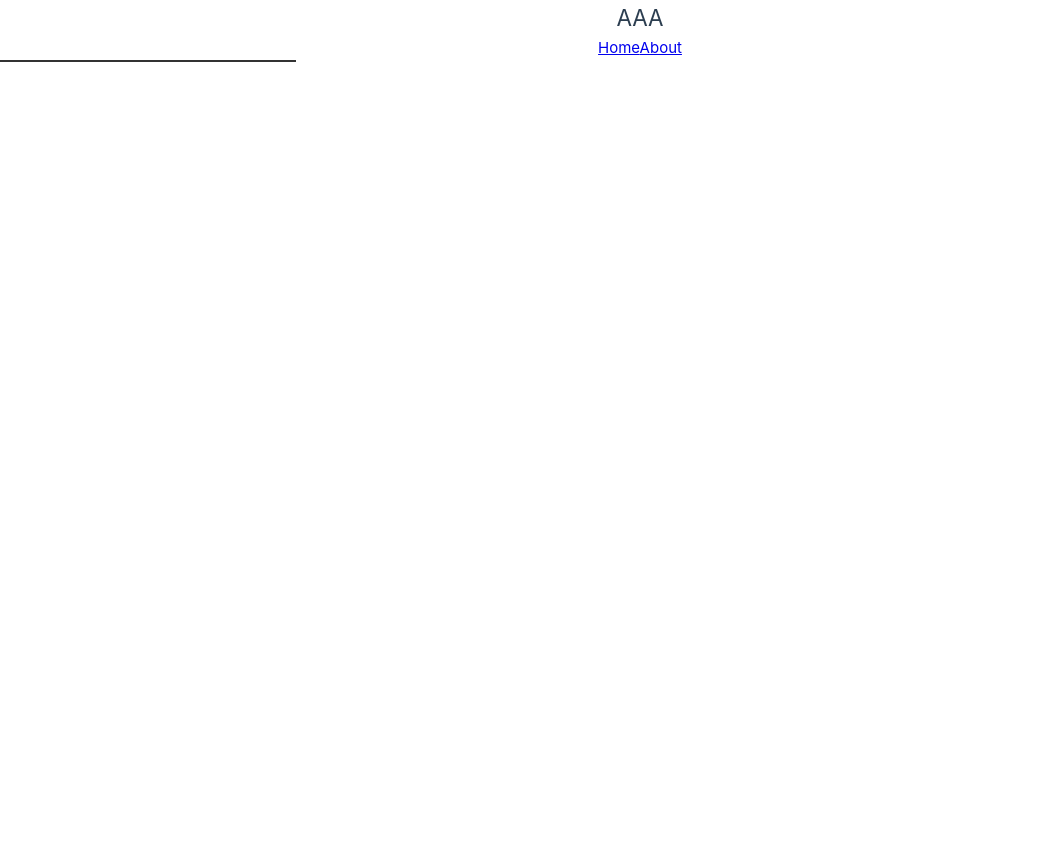
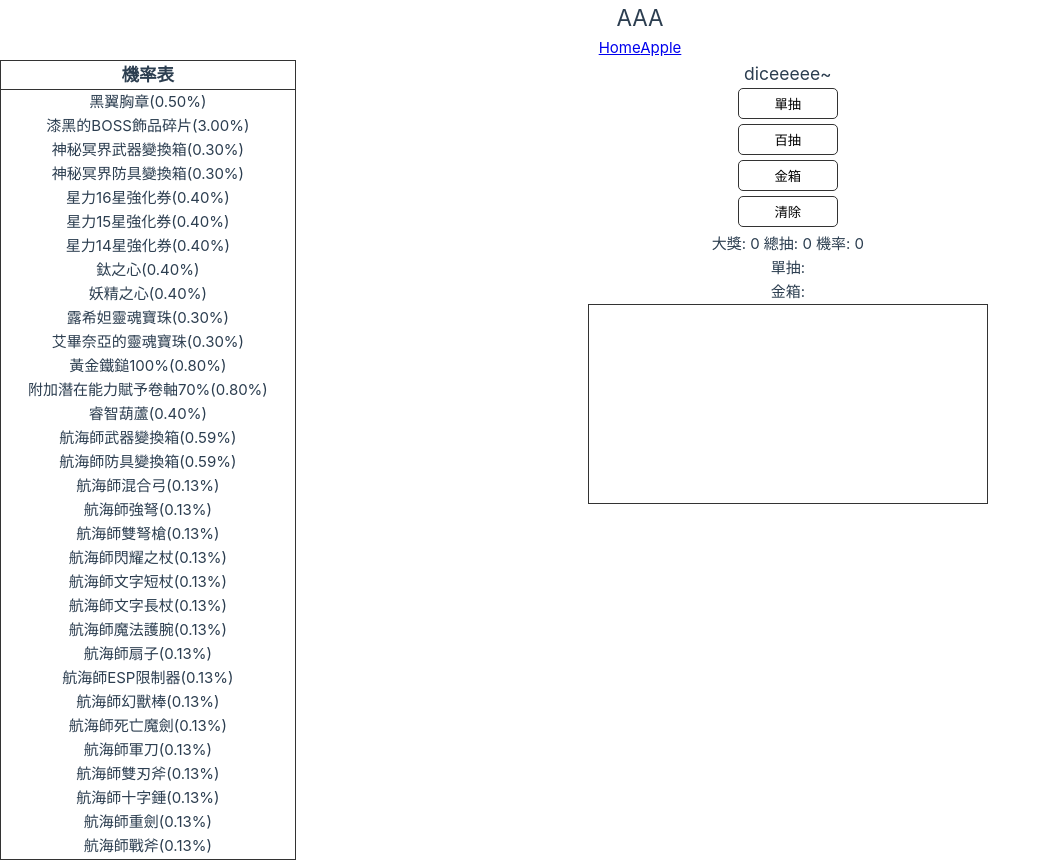
Before and after one commit to qwer426/Probability, a Vue app: page /apple in a window 1280 px wide. Before the commit this address had no page. Shown: the whole page, without its empty margins (0-1051 px from the left). Before the commit the page ends 800 px from the top, so only its background shows below. Built offline with nearby package versions, Linux system fonts and the light colour scheme.

Commit message:
統一由父層取值 新增金箱抽獎

```diff
--- a/src/App.vue
+++ b/src/App.vue
@@ -9,21 +9,18 @@ import Content from '@/components/Content.vue'
             <h1>AAA</h1>
             <nav>
                 <RouterLink to="/">Home</RouterLink>
-                <RouterLink to="/about">About</RouterLink>
+                <RouterLink to="/apple">Apple</RouterLink>
             </nav>
         </section>
     </header>
 
     <main>
-        <div class="list"></div>
-        <section>
-            <Content />
-        </section>
+        <Content />
     </main>
 </template>
 
 <style lang="scss" scoped>
-header, main{
+header{
     width: 100%;
     display: flex;
     section{
@@ -40,11 +37,4 @@ header {
         align-items: center;
     }
 }
-main{
-    .list {
-        width: 30%;
-        max-width: 300px;
-        border: 1px solid #333;
-    }
-}
 </style>
--- a/src/Probability.js
+++ b/src/Probability.js
@@ -1,6 +1,6 @@
 // 機率計算參考 https://stella-blog.coderbridge.io/2021/05/17/react/
 export function getPrice(obj){
-    let sortArr = obj.value.sort((a, b) => a.probability - b.probability)
+    let sortArr = obj.sort((a, b) => a.probability - b.probability)
     let weightArray = sortArr.map((_, index) => {
         //利用 .map 做一個計數累加
         let count = 0;
@@ -20,5 +20,5 @@ export function getPrice(obj){
             break;
         }
     }
-    return obj.value[index].item
+    return obj[index].item
 }
--- a/src/components/Content.vue
+++ b/src/components/Content.vue
@@ -1,9 +1,68 @@
 <script setup>
-import {RouterView} from  'vue-router'
+import { RouterView, useRoute } from  'vue-router'
+import { ref, onMounted } from "vue";
+const jsonData = ref([]);
+
+const route = useRoute()
+const fetchData = async () => {
+    try {
+        const response = await fetch('../../public/products.json');
+        if (response.ok) {
+            jsonData.value = await response.json();
+        } else {
+            console.error('Failed to fetch data');
+        }
+    } catch (error) {
+        console.error('Error fetching data:', error);
+    }
+};
+onMounted(() => {
+    fetchData();
+});
 </script>
 
 <template>
-    <section>
-        <RouterView />
+    <section class="main">
+        <div class="list">
+            <h3>機率表</h3>
+            <div class="list_item" v-for="(el, index) of jsonData[route.name]" :key="`${index}${el.item}`">
+                <span class="title">{{ el.item }}</span>
+                <span class="probability">({{ (el.probability * 100).toFixed(2) }}%)</span>
+            </div>
+        </div>
+        <section>
+            <RouterView v-if="route.name === 'apple'" :data="jsonData[route.name]" :data_box="jsonData['apple_box']"/>
+        </section>
     </section>
 </template>
+
+
+<style lang="scss" scoped>
+.main{
+    width: 100%;
+    display: flex;
+    .list {
+        text-align: center;
+        height: 100vh;
+        overflow-y: auto;
+        h3{
+            font-weight: 700;
+            text-align: center;
+            border-bottom: 1px solid #333;
+        }
+    }
+    > section{
+        width: 100%;
+        display: flex;
+        justify-content: center;
+        max-width: 1280px;
+    }
+}
+.main{
+    .list {
+        width: 30%;
+        max-width: 300px;
+        border: 1px solid #333;
+    }
+}
+</style>
--- a/src/router/index.js
+++ b/src/router/index.js
@@ -10,12 +10,12 @@ const router = createRouter({
             component: HomeView
         },
         {
-            path: '/about',
-            name: 'about',
+            path: '/apple',
+            name: 'apple',
             // route level code-splitting
             // this generates a separate chunk (About.[hash].js) for this route
             // which is lazy-loaded when the route is visited.
-            component: () => import('../views/AboutView.vue')
+            component: () => import('../views/Apple.vue')
         }
     ]
 })
--- a/src/views/AboutView.vue
+++ /dev/null
@@ -1,102 +0,0 @@
-<script setup>
-import { ref, onMounted, computed} from 'vue';
-import { getPrice } from '@/Probability'
-const jsonData = ref([]);
-
-// 單抽機率表
-const apple =  ref([]);
-// 單抽獎品
-const apple_item = ref('')
-// 百抽獎品
-const apple_price =  ref([]);
-// 金箱機率表
-const apple_box =  ref([]);
-// 金箱獎品
-const apple_box_item = ref('')
-
-
-// 機率相關
-const big_price = ref(0) // 大獎
-const total = ref(0) // 總量
-
-// 大獎機率
-const probability = computed(() => {
-    if (big_price.value === 0 || total.value === 0) {
-        return 0
-    } else {
-        return big_price.value / total.value
-    }
-})
-
-
-const fetchData = async () => {
-    try {
-        const response = await fetch('../../public/apple.json');
-        if (response.ok) {
-            jsonData.value = await response.json();
-            apple.value = jsonData.value.apple
-            apple_box.value = jsonData.value.apple_box
-        } else {
-            console.error('Failed to fetch data');
-        }
-    } catch (error) {
-        console.error('Error fetching data:', error);
-    }
-};
-onMounted(() => {
-    fetchData();
-});
-
-const getSinglePrice = () => {
-    apple_item.value = getPrice(apple)
-    total.value += 1
-
-}
-const getHunPrice = () => {
-    apple_price.value = []
-    for (let i = 0; i < 100; i++) {
-        apple_price.value.push(getPrice(apple))
-    }
-    big_price.value += apple_price.value.filter(el => el === '黑翼胸章').length
-    total.value += 100
-
-}
-
-const clearCLick = () => {
-    apple_price.value = []
-    apple_item.value = ''
-    big_price.value = 0
-    total.value = 0
-}
-
-</script>
-
-
-<template>
-    <div class="about">
-        <h3>diceeeee~</h3>
-        <div>
-            <button @click="getSinglePrice">dice</button>
-            <button @click="getHunPrice">dice for 100</button>
-            <button @click="clearCLick">clear</button>
-        </div>
-        <div>
-            大獎: {{ big_price }}
-            單抽: {{ apple_item }}
-            總抽: {{ total }}
-            機率: {{ probability }}
-        </div>
-        <div>百抽:</div>
-        <div v-for="(el, index) of apple_price" :key="`${index}${el}`">
-            <div>{{el}}</div>
-        </div>
-    </div>
-</template>
-
-<style>
-@media (min-width: 1024px) {
-    .about {
-        min-height: 100vh;
-    }
-}
-</style>
--- /dev/null
+++ b/src/views/Apple.vue
@@ -0,0 +1,136 @@
+<script setup>
+import { ref, onMounted, computed} from 'vue';
+import { getPrice } from '@/Probability'
+
+const props = defineProps({
+    data: 'Array',
+    data_box: 'Array'
+})
+
+// 單抽機率表
+const apple =  ref([]);
+// 單抽獎品
+const apple_item = ref('')
+// 百抽獎品
+const apple_price =  ref([]);
+// 金箱機率表
+const apple_box =  ref([]);
+// 金箱獎品
+const apple_box_item = ref('')
+
+
+// 機率相關
+const big_price = ref(0) // 大獎
+const total = ref(0) // 總量
+const box_total = ref(0)
+
+// 大獎機率
+const probability = computed(() => {
+    if (big_price.value === 0 || total.value === 0) {
+        return 0
+    } else {
+        return big_price.value / total.value
+    }
+})
+
+const getSinglePrice = () => {
+    apple_item.value = getPrice(props.data)
+    total.value += 1
+    box_total.value += 1
+    if (apple_item.value === '黑翼胸章')  big_price.value += 1
+
+}
+const getHunPrice = () => {
+    apple_price.value = []
+    for (let i = 0; i < 100; i++) {
+        apple_price.value.push(getPrice(props.data))
+    }
+    big_price.value += apple_price.value.filter(el => el === '黑翼胸章').length
+    total.value += 100
+    box_total.value += 100
+}
+
+const getSingleBox = () => {
+    const val = box_total.value / 100
+    console.log('val', val)
+    if (val >= 1) {
+        apple_box_item.value = getPrice(props.data_box)
+        box_total.value -= 100
+        if (apple_box_item.value === '黑翼胸章')  big_price.value += 1
+    } else {
+        apple_box_item.value = '不足百抽'
+    }
+}
+
+const clearCLick = () => {
+    apple_price.value = []
+    apple_item.value = ''
+    big_price.value = 0
+    total.value = 0
+}
+
+</script>
+
+
+<template>
+    <div class="about">
+        <h3>diceeeee~</h3>
+        <div class="buttonGroup">
+            <button class="btn" @click="getSinglePrice">單抽</button>
+            <button class="btn" @click="getHunPrice">百抽</button>
+            <button class="btn" @click="getSingleBox">金箱</button>
+            <button class="btn" @click="clearCLick">清除</button>
+        </div>
+        <div>
+            大獎: {{ big_price }}
+            總抽: {{ total }}
+            機率: {{ probability }}
+        </div>
+        <div>
+            單抽: {{ apple_item }}
+        </div>
+        <div>
+            金箱: {{ apple_box_item }}
+        </div>
+        <div class="content">
+            <div class="item" :class="{ big: el === '黑翼胸章' }" v-for="(el, index) of apple_price" :key="`${index}${el}`">
+                <div>第{{index + 1}}抽 {{el}}</div>
+            </div>
+        </div>
+    </div>
+</template>
+
+<style>
+.about {
+    width: 100%;
+    display: flex;
+    flex-direction: column;
+    align-items: center;
+    .buttonGroup{
+        display: flex;
+        flex-direction: column;
+        .btn{
+            width: 100px;
+            border: 1px solid #333;
+            border-radius: 5px;
+            padding: 5px 10px;
+            background-color: transparent;
+            margin-bottom: 5px;
+        }
+    }
+    .content {
+        width: 400px;
+        height: 200px;
+        overflow-y: auto;
+        border: 1px solid #333;
+        .big{
+            background-color: yellow;
+        }
+    }
+}
+@media (min-width: 1024px) {
+    .about {
+        min-height: 100vh;
+    }
+}
+</style>
```
Also changed, not shown: public/products.json (renamed from public/apple.json).
